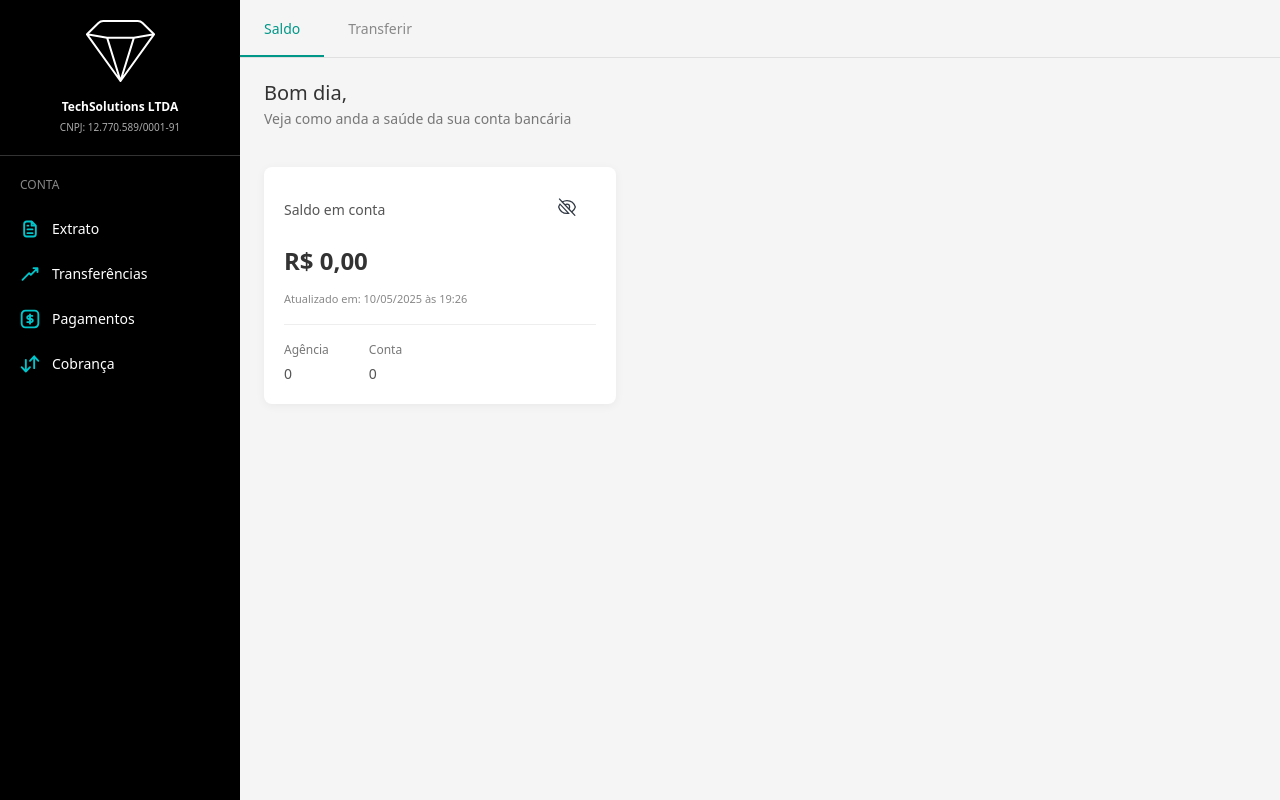
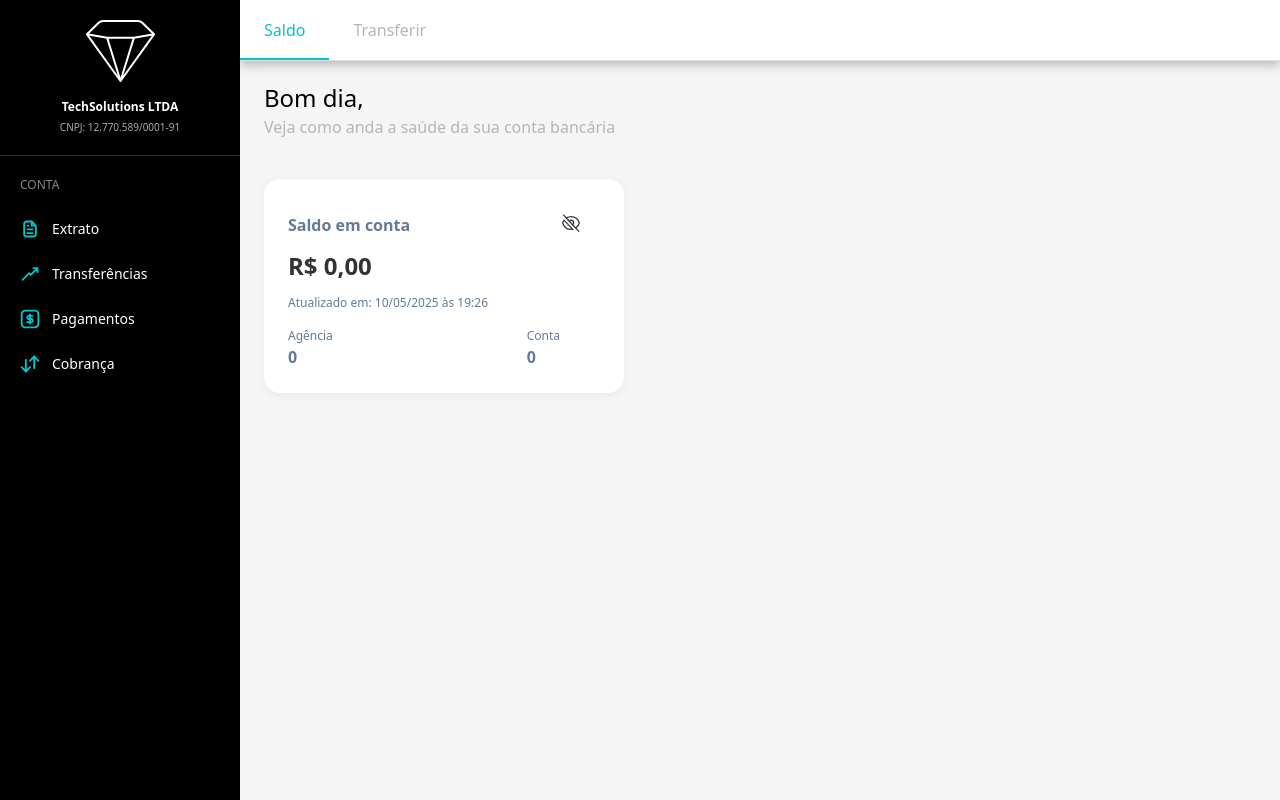
Before and after one commit to arthurvgcs/desafio-afinz, a React (Vite) app: page / in a window 1280 px wide. Built offline with nearby package versions, Linux system fonts and the light colour scheme; no server answers.

Commit message:
feat: style adjustment in components

```diff
--- a/src/App.tsx
+++ b/src/App.tsx
@@ -21,7 +21,7 @@ export default function App() {
         <Tabs />
         {activeTab === 'saldo' && (<>
             <WelcomeSection title={`Bom dia, ${name}`} subtitle="Veja como anda a saúde da sua conta bancária" />
-            <BalanceCard formattedDate={formattedDate} />
+            <BalanceCard isBalancePage={true} formattedDate={formattedDate} />
             </>
         )}
 
--- a/src/components/balanceCard/BalanceCard.module.css
+++ b/src/components/balanceCard/BalanceCard.module.css
@@ -2,8 +2,8 @@
   margin: 0 24px;
   background-color: white;
   width: 30%;
-  border-radius: 8px;
-  padding: 20px;
+  border-radius: 16px;
+  padding: 24px;
   box-shadow: 0 2px 10px rgba(0, 0, 0, 0.05);
 }
 
@@ -11,12 +11,12 @@
   display: flex;
   justify-content: space-between;
   align-items: center;
-  margin-bottom: 12px;
 }
 
 .balanceLabel {
-  font-size: 14px;
-  color: #555;
+  color: #657A95;
+  font-size: 16px;
+  font-weight: 600;
 }
 
 .visibilityToggle {
@@ -28,21 +28,22 @@
 
 .balanceAmount {
   font-size: 24px;
-  font-weight: 600;
+  font-weight: 700;
   color: #333;
-  margin-bottom: 12px;
+  margin-bottom: 10px;
 }
 
 .balanceUpdateInfo {
-  font-size: 11px;
-  color: #888;
-  margin-bottom: 16px;
+  color: #657A95;
+  font-size: 12px;
+  font-weight: 400;
+  line-height: normal;
 }
 
 .accountInfo {
   display: flex;
-  border-top: 1px solid #eee;
-  padding-top: 16px;
+  justify-content: space-between;
+  margin-top: 16px;
 }
 
 .agencyInfo {
@@ -52,12 +53,20 @@
 }
 
 .infoLabel {
+  color: #657A95;
   font-size: 12px;
-  color: #777;
-  margin-bottom: 4px;
+  font-weight: 400;
 }
 
 .infoValue {
-  font-size: 14px;
-  color: #555;
+  color: #657A95;
+  font-size: 16px;
+  font-weight: 700;
 }
+
+.hiddenBalance {
+  width: 208px;
+  height: 6px;
+  border-radius: 8px;
+  background: rgba(0, 197, 203, 0.30);
+}
--- a/src/components/balanceCard/BalanceCard.tsx
+++ b/src/components/balanceCard/BalanceCard.tsx
@@ -6,9 +6,10 @@ import styles from './BalanceCard.module.css';
 
 interface Props {
   formattedDate: string;
+  isBalancePage?: boolean;
 }
 
-export default function BalanceCard({ formattedDate }: Props) {
+export default function BalanceCard({ formattedDate, isBalancePage }: Props) {
   const { balanceVisible, agency, account, balance, toggleBalanceVisibility } = useBalanceContext();
 
   return (
@@ -20,9 +21,10 @@ export default function BalanceCard({ formattedDate }: Props) {
         </button>
       </div>
       <div className={styles.balanceAmount}>
-        {balanceVisible ? formatCurrencyFromCents(balance) : 'R$ ••••••'}
+        {balanceVisible ? formatCurrencyFromCents(balance) : <div className={styles.hiddenBalance}></div>}
       </div>
       <div className={styles.balanceUpdateInfo}>Atualizado em: {formattedDate}</div>
+      {isBalancePage && (
       <div className={styles.accountInfo}>
         <div className={styles.agencyInfo}>
           <span className={styles.infoLabel}>Agência</span>
@@ -33,6 +35,7 @@ export default function BalanceCard({ formattedDate }: Props) {
           <span className={styles.infoValue}>{account}</span>
         </div>
       </div>
+      )}
     </div>
   );
 }
--- a/src/components/tabs/Tabs.module.css
+++ b/src/components/tabs/Tabs.module.css
@@ -1,19 +1,22 @@
 .tabs {
   display: flex;
   border-bottom: 1px solid #e0e0e0;
+  background: #FFF;
+  box-shadow: 0px 4px 10px 0px rgba(0, 0, 0, 0.25);
 }
 
 .tab {
   padding: 18px 24px;
   cursor: pointer;
-  font-size: 14px;
-  color: #888;
+  font-size: 16px;
+  color: #B5B5B5;
   position: relative;
 }
 
 .activeTab {
-  color: #009688;
-  font-weight: 500;
+  color: #00C5CB;
+  font-size: 16px;
+  font-weight: 400;
 }
 
 .activeTab::after {
@@ -23,5 +26,5 @@
   left: 0;
   width: 100%;
   height: 2px;
-  background-color: #009688;
+  background-color: #00C5CB;
 }
--- a/src/components/transferForm/TransferForm.module.css
+++ b/src/components/transferForm/TransferForm.module.css
@@ -8,8 +8,8 @@
 
 .label {
   display: block;
-  font-size: 14px;
-  color: #666;
+  font-size: 16px;
+  color: #657A95;
   margin-bottom: 8px;
 }
 
@@ -18,7 +18,7 @@
   height: 40px;
   padding: 8px 12px;
   color:#000;
-  border: 1px solid #e0e0e0;
+  border: 1px solid #CBD5E1;
   border-radius: 4px;
   background-color: #ffffff;
   font-size: 14px;
@@ -63,13 +63,13 @@
 }
 
 .transferButton {
-  background-color: #00BCD4;
+  background-color: #00C5CB;
   color: white;
   border: none;
-  border-radius: 4px;
+  border-radius: 8px;
   padding: 10px 20px;
-  font-size: 14px;
-  font-weight: 500;
+  font-size: 16px;
+  font-weight: 400;
   cursor: pointer;
   transition: background-color 0.2s;
 }
@@ -86,9 +86,8 @@
 .cardContainer {
   margin: 0 24px;
   width: 30%;
-  padding: 20px;
   background-color: #ffffff;
-  border-radius: 8px;
+  border-radius: 12px;
   box-shadow: 0 2px 10px rgba(0, 0, 0, 0.1);
   max-width: 400px;
   overflow: hidden;
@@ -96,14 +95,15 @@
 
 .cardHeader {
   padding: 16px 20px;
+  background-color: #EDEDED;
   border-bottom: 1px solid #f0f0f0;
 }
 
 .cardTitle {
   margin: 0;
   font-size: 16px;
-  font-weight: 500;
-  color: #333;
+  font-weight: 400;
+  color: #000;
 }
 
 .inputError {
@@ -120,21 +120,3 @@ border-color: #d9534f;
   margin-top: 4px;
   margin-bottom: 0;
 }
-
-.currencyInputWrapper {
-  position: relative;
-  display: flex;
-  align-items: center;
-}
-
-.currencySymbol {
-  position: absolute;
-  left: 12px;
-  color: #666;
-  font-size: 14px;
-}
-
-.currencyInput {
-  padding-left: 30px;
-  text-align: right;
-}
--- a/src/components/welcomeSection/WelcomeSection.module.css
+++ b/src/components/welcomeSection/WelcomeSection.module.css
@@ -3,14 +3,14 @@
 }
 
 .greeting {
-  font-size: 20px;
-  font-weight: 500;
-  color: #333;
+  font-size: 24px;
+  font-weight: 400;
+  color: #000;
   margin: 0;
 }
 
 .subGreeting {
-  color: #777;
-  font-size: 14px;
+  color: #B5B5B5;
+  font-size: 16px;
   margin-top: 4px;
 }
```
